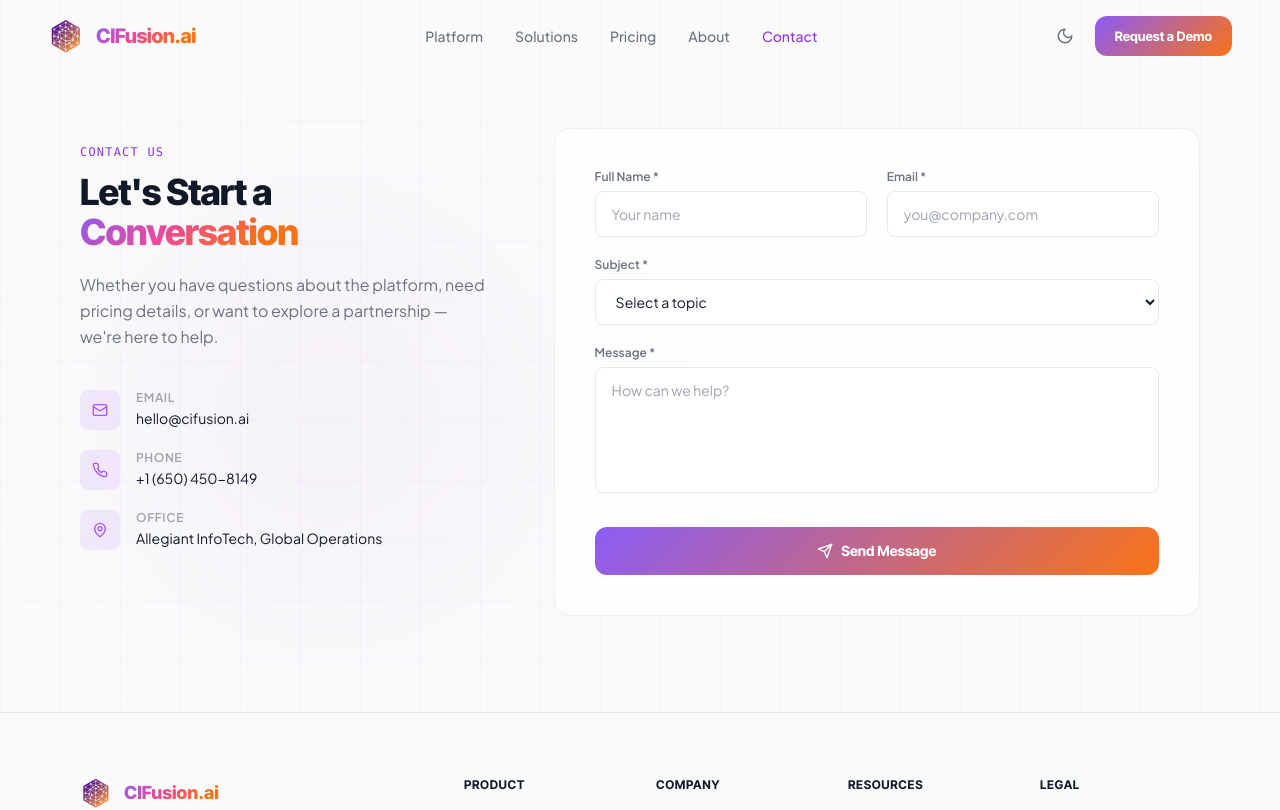
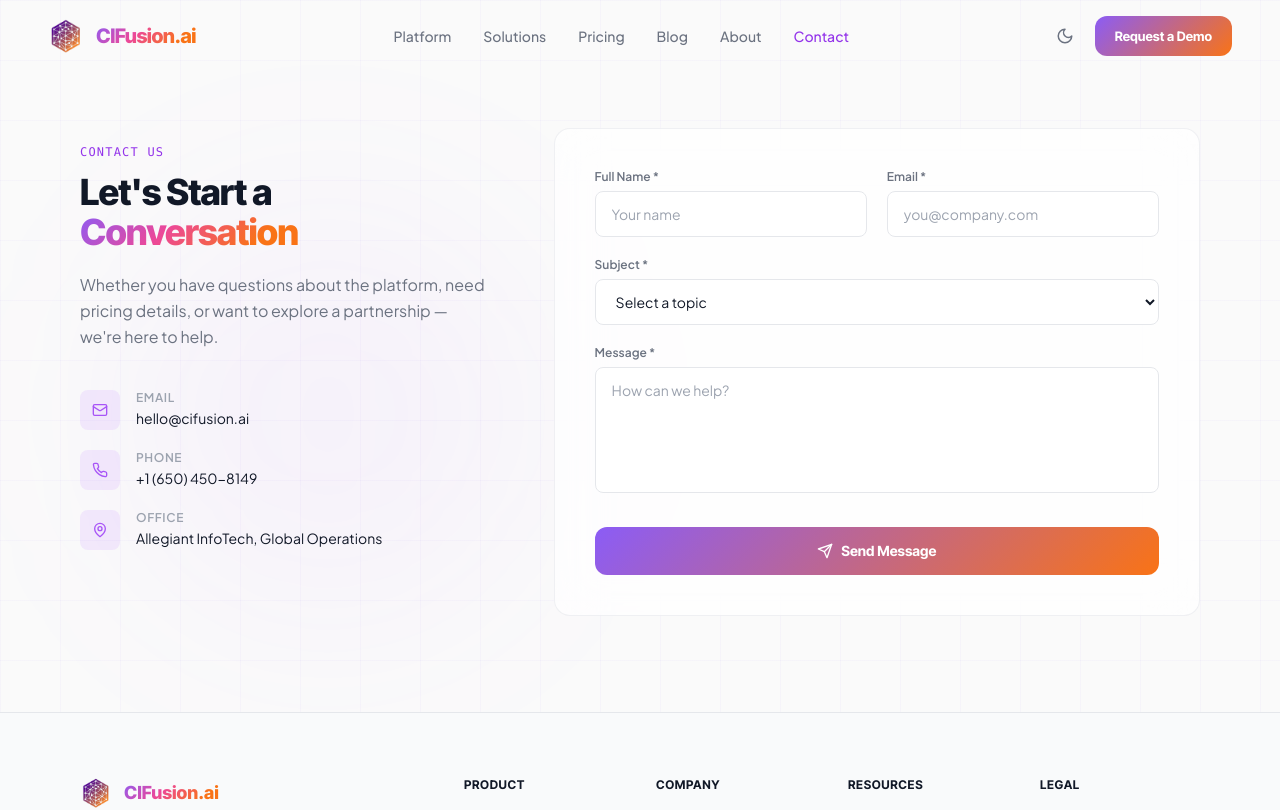
Before and after one commit to ahmedaa0378-dot/CIFUSIONLANDINGPAGENEW, a React (Vite) app: page /contact in a window 1280 px wide. Shown: the top 810 px of the page. Built offline with nearby package versions, Linux system fonts and the light colour scheme.

Commit message:
Update Navbar.tsx

```diff
--- a/src/components/Navbar.tsx
+++ b/src/components/Navbar.tsx
@@ -7,6 +7,7 @@ const navLinks = [
   { name: 'Platform', path: '/platform' },
   { name: 'Solutions', path: '/solutions' },
   { name: 'Pricing', path: '/pricing' },
+  { name: 'Blog', path: '/blog' },
   { name: 'About', path: '/about' },
   { name: 'Contact', path: '/contact' },
 ];
```
